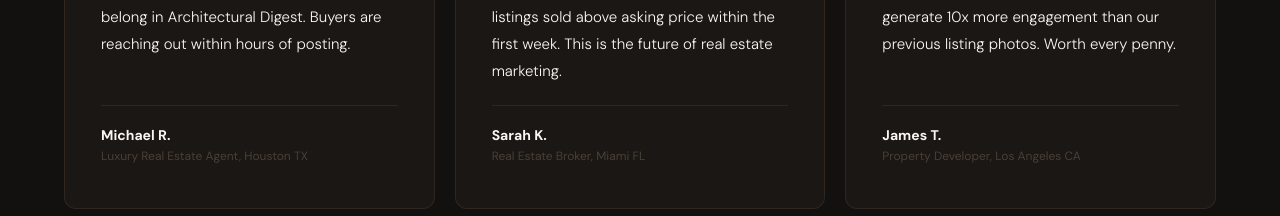
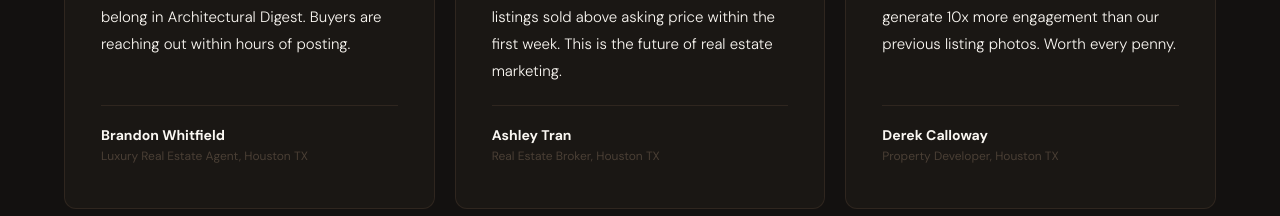
Before and after one commit to fedes87/unreelestate, a React (Vite) app: page / in a window 1280 px wide. Shown: the part 7800-8016 px from the top of the page. Built offline with nearby package versions, Linux system fonts and the light colour scheme.

Commit message:
Update testimonials with Houston American names

```diff
--- a/src/data/mockData.js
+++ b/src/data/mockData.js
@@ -68,18 +68,18 @@ export const howItWorks = [
 
 export const testimonials = [
   {
-    name: 'Michael R.',
+    name: 'Brandon Whitfield',
     role: 'Luxury Real Estate Agent, Houston TX',
     text: "The before/after difference is genuinely shocking. My listings now look like they belong in Architectural Digest. Buyers are reaching out within hours of posting.",
   },
   {
-    name: 'Sarah K.',
-    role: 'Real Estate Broker, Miami FL',
+    name: 'Ashley Tran',
+    role: 'Real Estate Broker, Houston TX',
     text: "I was skeptical about AI-generated visuals, but the results speak for themselves. Three listings sold above asking price within the first week. This is the future of real estate marketing.",
   },
   {
-    name: 'James T.',
-    role: 'Property Developer, Los Angeles CA',
+    name: 'Derek Calloway',
+    role: 'Property Developer, Houston TX',
     text: "Unreel Estate transformed our entire marketing approach. The cinematic videos generate 10x more engagement than our previous listing photos. Worth every penny.",
   },
 ]
```
